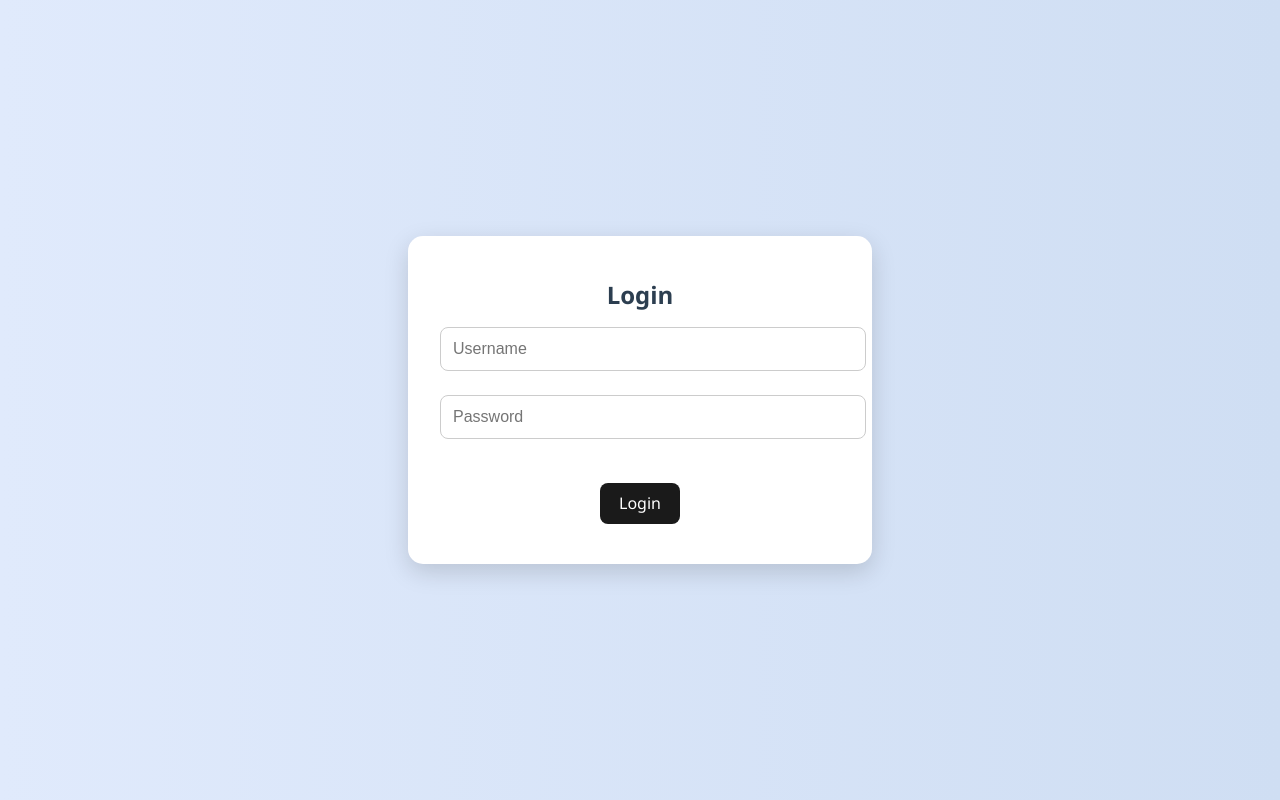
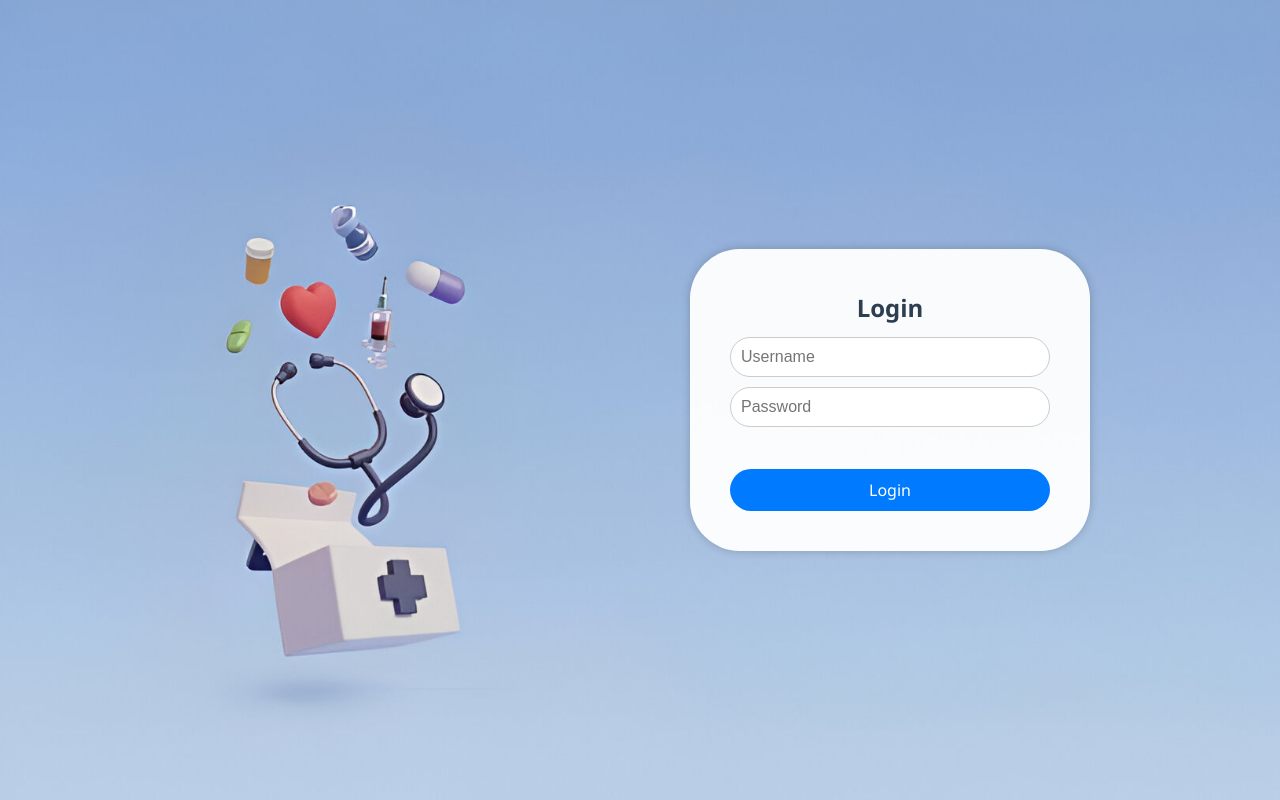
Before and after one commit to smrutee20/FY-Project, a React (Vite) app: page / in a window 1280 px wide. Built offline with nearby package versions, Linux system fonts and the light colour scheme.

Commit message:
made canges to UI of login page

```diff
--- /dev/null
+++ b/src/Login.css
@@ -0,0 +1,73 @@
+/* Login.css */
+* {
+  box-sizing: border-box;
+}
+
+html, body {
+  height: 100%;
+  margin: 0;
+  padding: 0;
+  overflow-x: hidden;
+}
+
+/* Background container */
+.login-bg {
+  position: fixed; /* Use fixed to cover whole screen */
+  top: 0;
+  left: 0;
+  width: 100vw;
+  height: 100vh;
+  background-image: url("/image/login_bg.jpg");
+  background-size: cover;
+  background-position: center;
+  background-repeat: no-repeat;
+  display: flex;
+  justify-content: center;
+  align-items: center;
+  z-index: 1000; /* Ensure it's above other elements */
+}
+
+
+/* Login form box */
+.login-box {
+  margin-left: 500px;
+  background: rgba(255, 255, 255, 0.95);
+  padding: 40px;
+  border-radius: 50px;
+  box-shadow: 0 0 10px rgba(0, 0, 0, 0.2);
+  text-align: center;
+  width: 100%;
+  max-width: 400px;
+}
+
+/* Form fields */
+.login-box input {
+  border-radius: 50px;
+  display: block;
+  width: 100%;
+  margin: 10px 0;
+  padding: 10px;
+  font-size: 16px;
+}
+
+/* Button styles */
+.login-box button {
+  border-radius: 50px;
+  width: 100%;
+  padding: 10px;
+  background-color: #007bff;
+  color: white;
+  border: none;
+  font-size: 16px;
+  cursor: pointer;
+
+}
+
+.login-box button:hover {
+  background-color: #0056b3;
+}
+
+.error {
+  color: red;
+  margin-top: 10px;
+}
--- a/src/Login.jsx
+++ b/src/Login.jsx
@@ -1,6 +1,8 @@
+// Login.jsx
 import React, { useState } from "react";
 import { useNavigate } from "react-router-dom";
 import { users } from "./mockUsers";
+import "./Login.css";
 
 const Login = ({ setUser }) => {
     const [username, setUsername] = useState("");
@@ -20,12 +22,24 @@ const Login = ({ setUser }) => {
     };
 
     return (
-        <div>
-            <h2>Login</h2>
-            <input type="text" placeholder="Username" value={username} onChange={(e) => setUsername(e.target.value)} />
-            <input type="password" placeholder="Password" value={password} onChange={(e) => setPassword(e.target.value)} />
-            <button onClick={handleLogin}>Login</button>
-            {error && <p style={{ color: "red" }}>{error}</p>}
+        <div className="login-bg">
+            <div className="login-box">
+                <h2>Login</h2>
+                <input
+                    type="text"
+                    placeholder="Username"
+                    value={username}
+                    onChange={(e) => setUsername(e.target.value)}
+                />
+                <input
+                    type="password"
+                    placeholder="Password"
+                    value={password}
+                    onChange={(e) => setPassword(e.target.value)}
+                />
+                <button onClick={handleLogin}>Login</button>
+                {error && <p className="error">{error}</p>}
+            </div>
         </div>
     );
 };
```
Also changed, not shown: public/image/login_bg.jpg (added).
